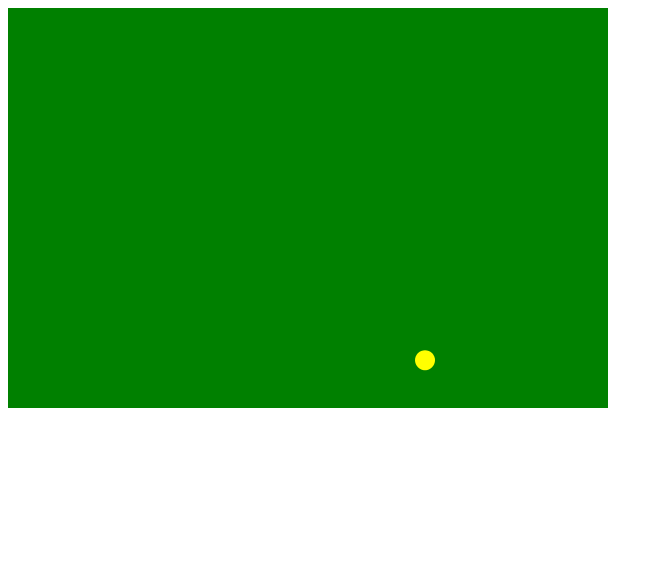
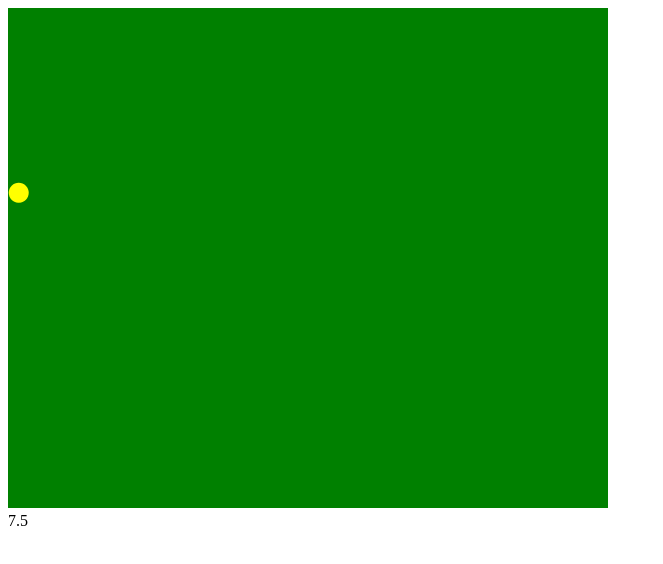
Before and after one commit to mkapal/snooker, a website built with Vite: page index.html in a window 1280 px wide. Shown: the whole page, without its empty margins (0-663 px from the left). Built offline with nearby package versions, Linux system fonts and the light colour scheme.

Commit message:
Add elapsed time

```diff
--- a/index.html
+++ b/index.html
@@ -8,12 +8,13 @@
       #game {
         background: green;
         width: 600px;
-        height: 400px;
+        height: 500px;
       }
     </style>
   </head>
   <body>
-    <canvas id="game" width="1200" height="800"></canvas>
+    <canvas id="game" width="1200" height="1000"></canvas>
+    <div id="time">0</div>
     <script type="module" src="/src/main.ts"></script>
   </body>
 </html>
--- a/src/main.ts
+++ b/src/main.ts
@@ -15,31 +15,45 @@ function run() {
 
   const BALL_RADIUS = 20;
   const CANVAS_WIDTH = 1200;
-  const CANVAS_HEIGHT = 800;
-  const SPEED_RATE = 0.1;
+  const CANVAS_HEIGHT = 1000;
+  const ZERO_VELOCITY_THRESHOLD = 0.01;
 
   let x = 150;
-  let y = 400;
-  let directionX = 3;
-  let directionY = 2;
+  let y = BALL_RADIUS;
 
+  // Pixels per millisecond
+  let velocityX = 2;
+  let velocityY = 1;
+
+  let startTime: number | undefined;
+  let elapsedTime = 0;
   let previousTime = 0;
 
   const step = (ctx: CanvasRenderingContext2D) => (currentTime: number) => {
+    if (startTime === undefined) {
+      startTime = currentTime;
+    }
+
+    elapsedTime = currentTime - startTime;
+
+    const timeElement = document.getElementById('time');
+    if (timeElement) {
+      timeElement.innerText = (elapsedTime / 1000).toFixed(1);
+    }
+
     if (previousTime !== currentTime) {
       const timeDifference = currentTime - previousTime;
-      const speed = SPEED_RATE * timeDifference;
-      const newX = x + speed * directionX;
-      const newY = y + speed * directionY;
+      const newX = x + timeDifference * velocityX;
+      const newY = y + timeDifference * velocityY;
 
       // Check for table boundaries (left and right)
       if (newX < BALL_RADIUS || newX >= CANVAS_WIDTH - BALL_RADIUS) {
-        directionX = -directionX;
+        velocityX = -velocityX;
       }
 
       // Check for table boundaries (up and down)
       if (newY < BALL_RADIUS || newY >= CANVAS_HEIGHT - BALL_RADIUS) {
-        directionY = -directionY;
+        velocityY = -velocityY;
       }
 
       // Update ball position and direction
@@ -47,16 +61,16 @@ function run() {
       y = newY;
 
       // Update ball acceleration
-      directionX *= 0.993;
-      directionY *= 0.993;
+      velocityX *= 0.993;
+      velocityY *= 0.993;
 
       // Round very small direction values to 0
-      if (Math.abs(directionX) < 0.01) {
-        directionX = 0;
+      if (Math.abs(velocityX) < ZERO_VELOCITY_THRESHOLD) {
+        velocityX = 0;
       }
 
-      if (Math.abs(directionY) < 0.01) {
-        directionY = 0;
+      if (Math.abs(velocityY) < ZERO_VELOCITY_THRESHOLD) {
+        velocityY = 0;
       }
 
       // Clear the table from previous animation frame
```
